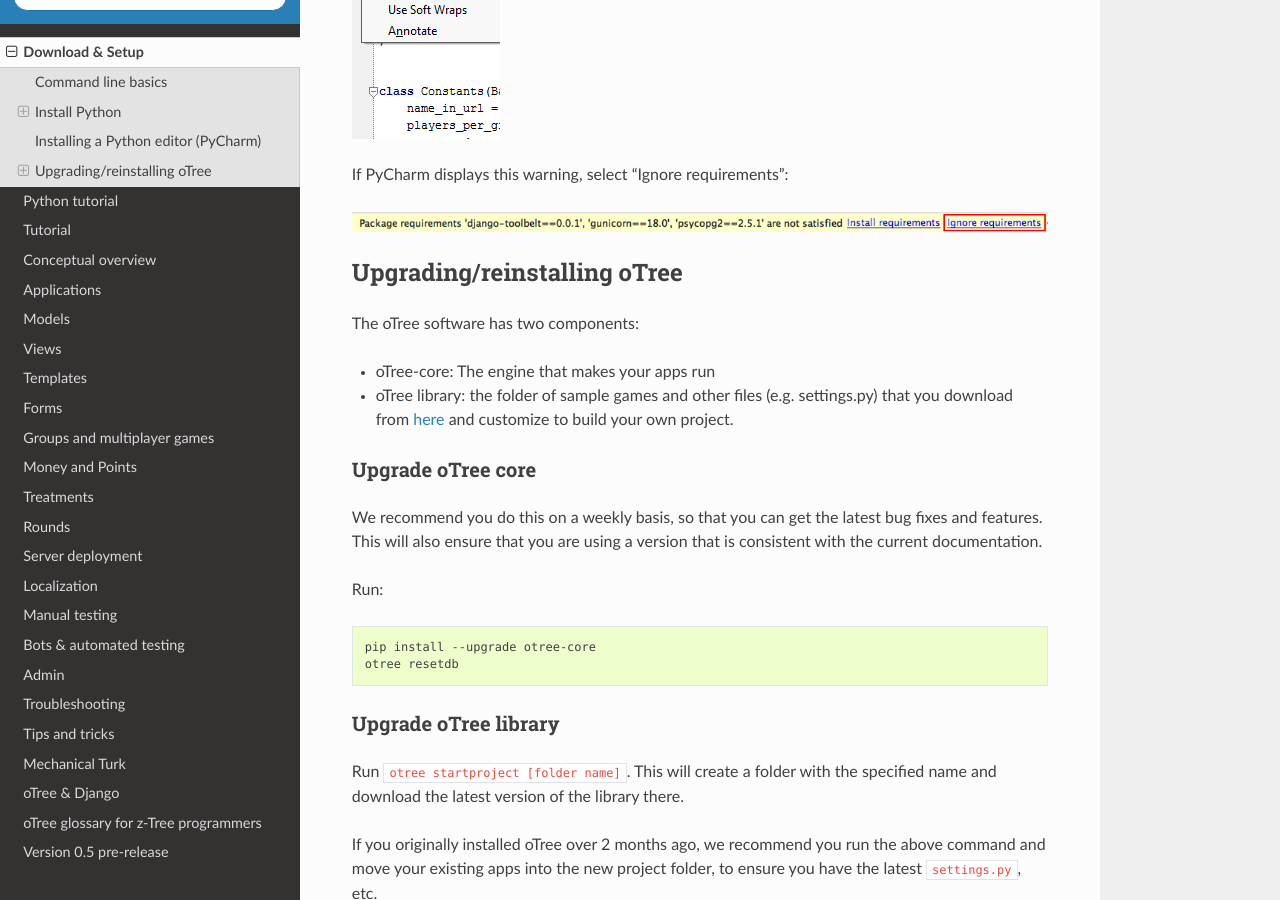
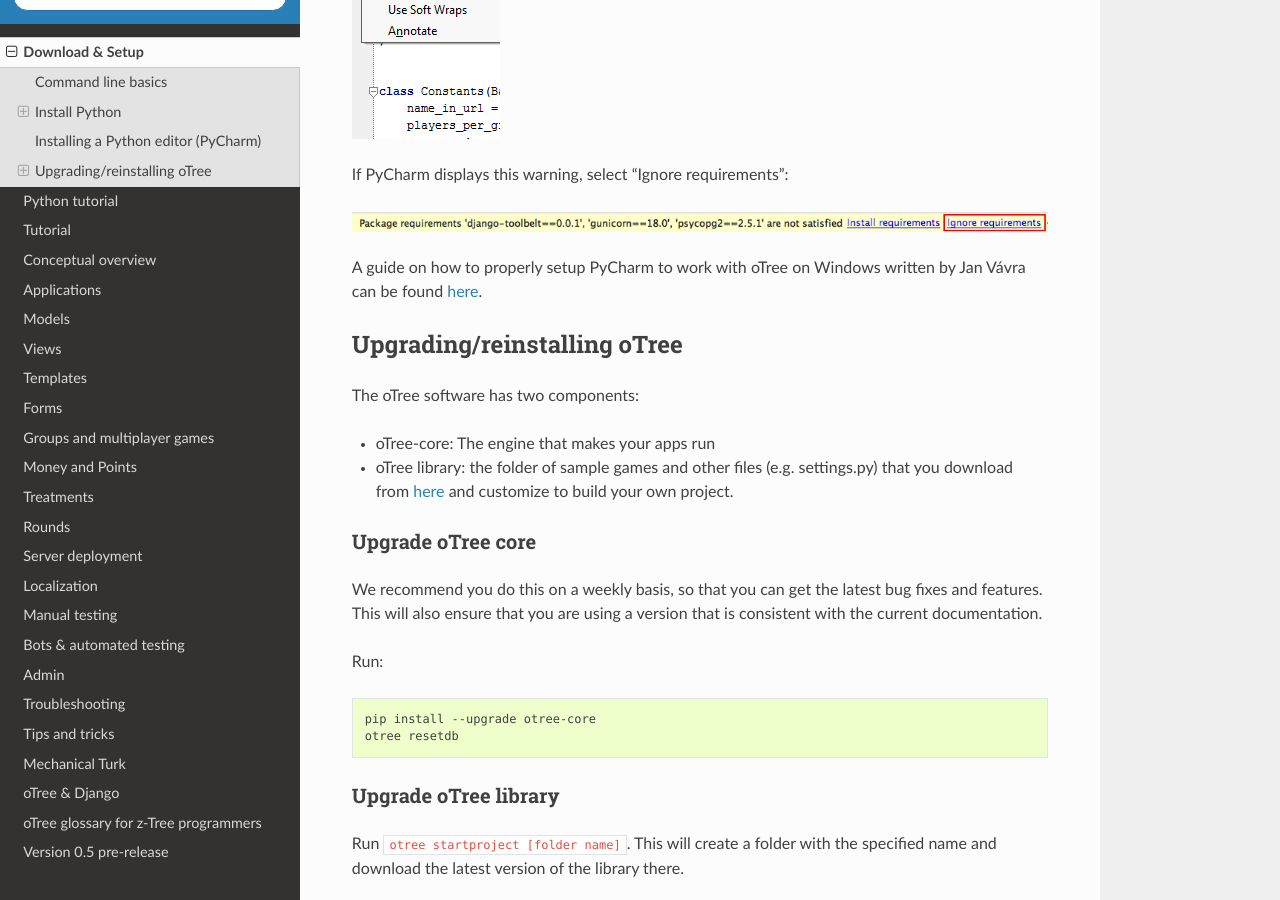
Before and after one commit to oTree-org/otree-docs, a Sphinx documentation site: the page built from source/setup.rst, in a window 1280 px wide and 900 px high, scrolled down 4451 px. Built offline with Sphinx 7.4.7 and the Read the Docs theme 2.0.0, drawn with Linux system fonts in a browser that asks for light colours; pages that are not in the unit, such as notebooks, are missing from menus.

Commit message:
add link to a guide on setting up Pycharm on Windows

```diff
--- a/source/setup.rst
+++ b/source/setup.rst
@@ -187,6 +187,7 @@
 
 .. figure:: _static/setup/pycharm-psycopg2-warning.png
 
+A guide on how to properly setup PyCharm to work with oTree on Windows written by Jan Vávra can be found `here <http://janvavra.github.io/>`__.
 
 .. _upgrade:
 
```
